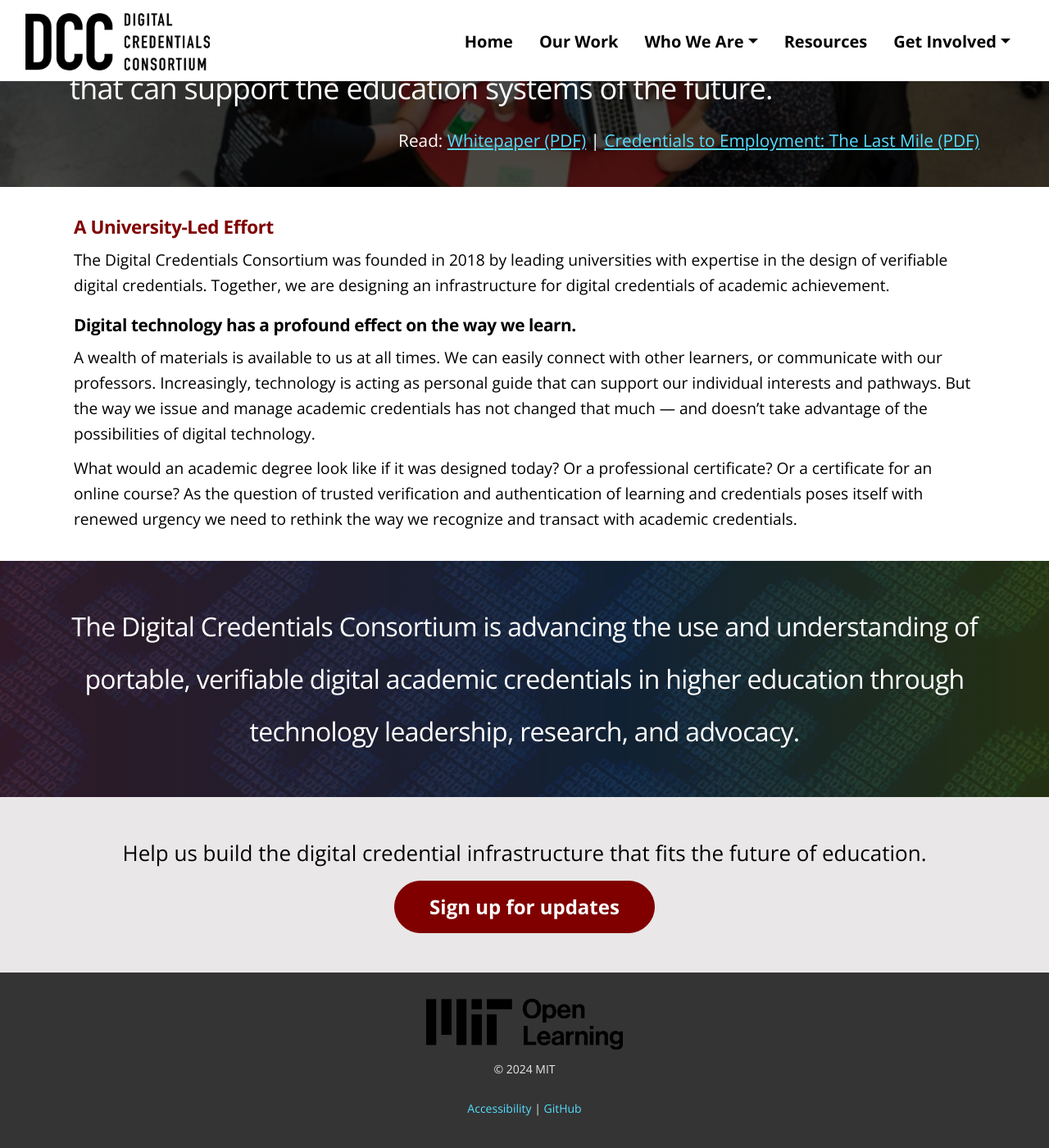
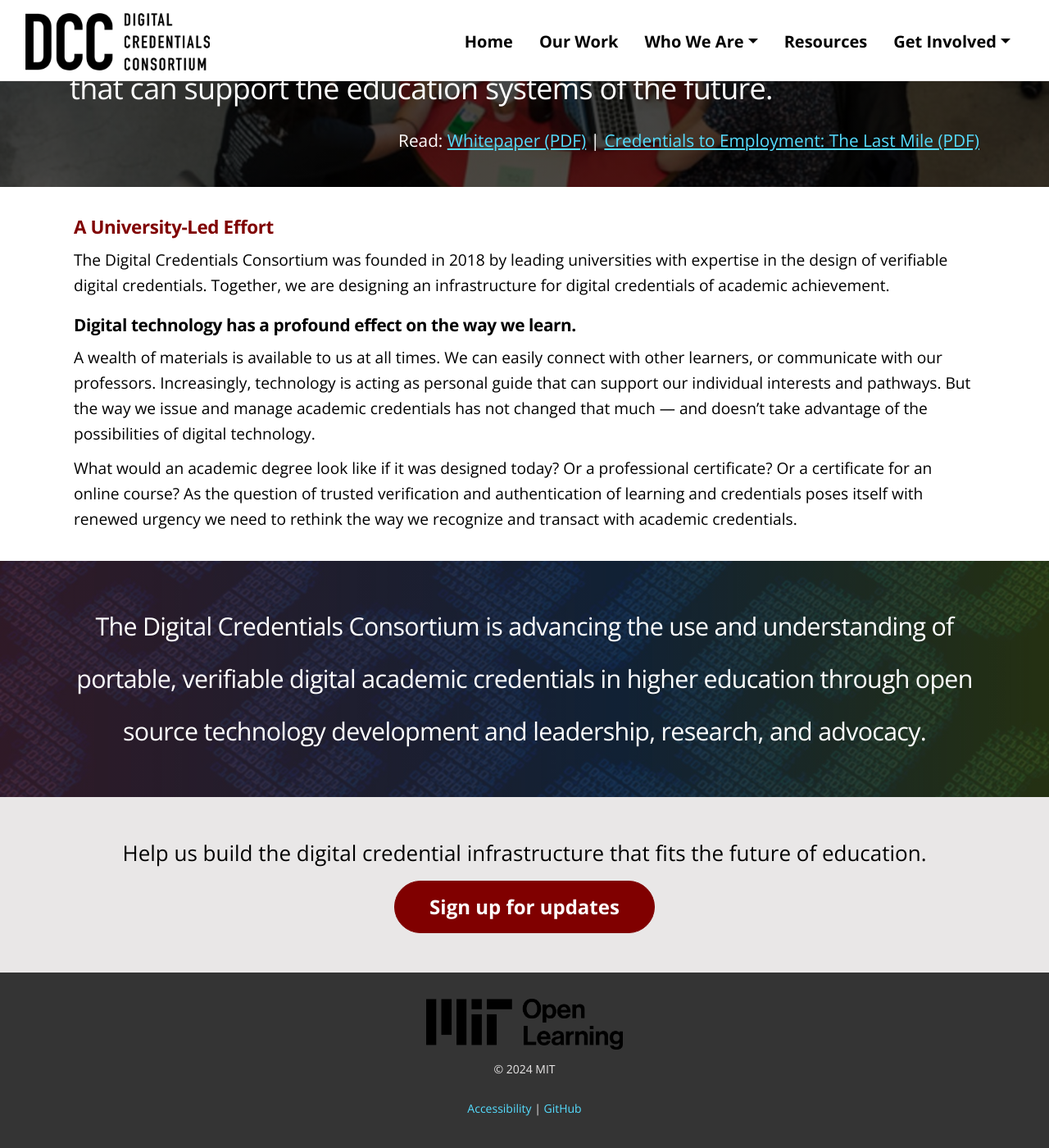
Before and after one commit to digitalcredentials/dcc-website, a Jekyll site: the page built from index.md, in a window 1280 px wide and 1400 px high, scrolled down 121 px. Shown: the whole window at 82% size. Built offline with Jekyll 4.4.1, drawn with Linux system fonts in a browser that asks for light colours.

Commit message:
adjusted mission

```diff
--- a/css/styles.css
+++ b/css/styles.css
@@ -288,7 +288,7 @@
 .quote-block p {
   font-weight: lighter;
   line-height: 3.125rem;
-  font-size: 2rem;
+  font-size: 1.9rem;
   line-height: 4rem;
   letter-spacing: -0.7px;
   color: var(--white);
--- a/index.md
+++ b/index.md
@@ -44,8 +44,7 @@
   <div class="container-md">
   <div class="content" markdown="1">
 
-The Digital Credentials Consortium is advancing the use and understanding of portable, verifiable digital academic credentials in higher education through technology leadership, research, and advocacy.
-
+The Digital Credentials Consortium is advancing the use and understanding of portable, verifiable digital academic credentials in higher education through open source technology development and leadership, research, and advocacy.
   </div>
   </div>
 </div>
```
